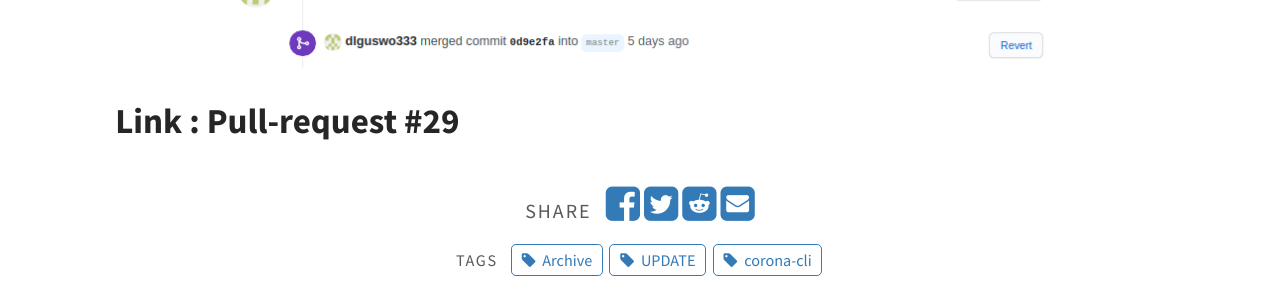
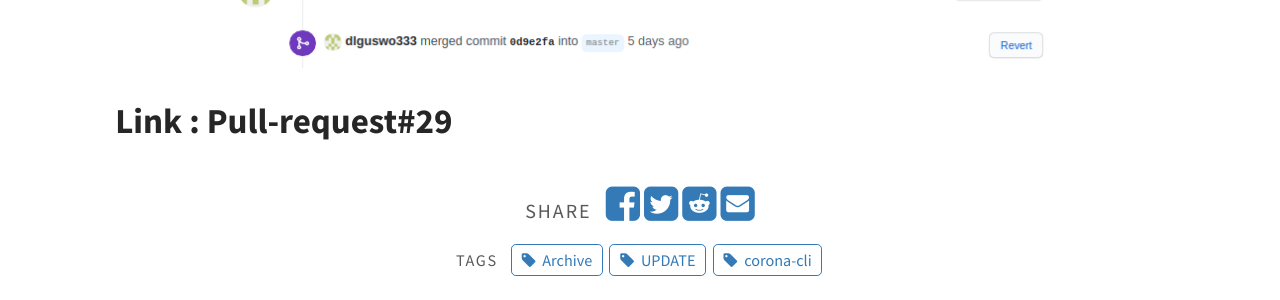
Before and after one commit to 20-2-SKKU-OSS/2020-2-OSS-2, a Jekyll site: the page built from _posts/2020-12-01-[UPDATE]-CSV-export-다중국가.md, in a window 1280 px wide and 900 px high, scrolled down 2707 px. Shown: the part 215-515 px from the top of the window. Built offline with Jekyll 4.4.1, drawn with Linux system fonts in a browser that asks for light colours; some of the changed text lies outside the part shown.

```diff
--- a/_posts/2020-12-01-[UPDATE]-CSV-export-다중국가.md
+++ b/_posts/2020-12-01-[UPDATE]-CSV-export-다중국가.md
@@ -13,7 +13,7 @@ feature-img:
 
 ![jyt_03.png](/2020-2-OSS-2/assets/img/jyt_03.png)
 
-## From : issue [#12](https://github.com/20-2-SKKU-OSS/2020-2-OSS-2/issues/12)
+## From : [issue#12](https://github.com/20-2-SKKU-OSS/2020-2-OSS-2/issues/12)
 
 기존에는 한개의 나라만 검색이 가능했고, 그에 따라 한개의 나라에 대해서만 csv 추출이 가능했었는데,
 
@@ -33,4 +33,4 @@ feature-img:
 
 ![jyt_07.png](/2020-2-OSS-2/assets/img/jyt_07.png)
 
-## Link : Pull-request [#29](https://github.com/20-2-SKKU-OSS/2020-2-OSS-2/pull/29)
+## Link : [Pull-request#29](https://github.com/20-2-SKKU-OSS/2020-2-OSS-2/pull/29)
```
